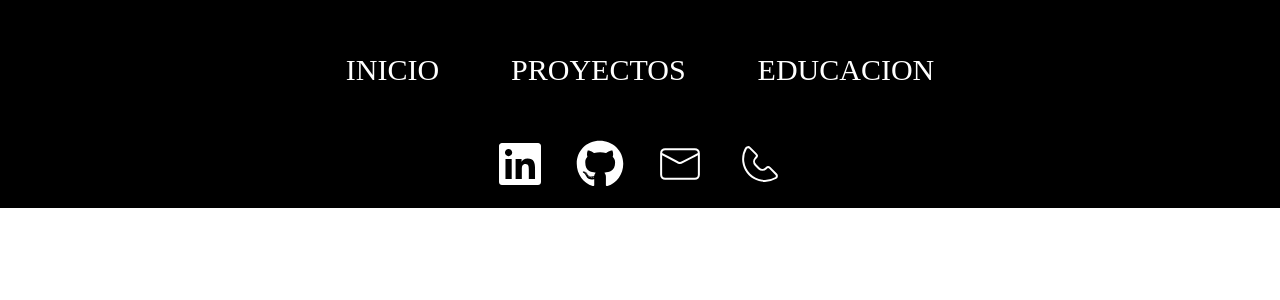
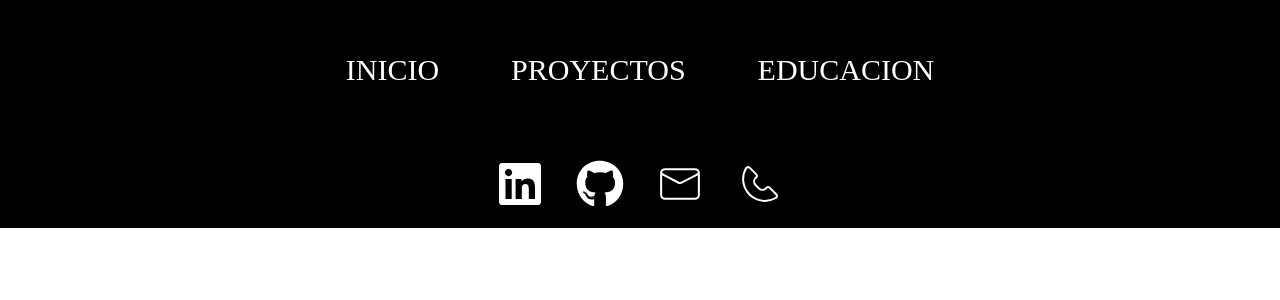
Before and after one commit to MartinDiaz04/portfolio, a React (Vite) app: page /studies in a window 1280 px wide. Shown: the top 300 px of the page. Built offline with nearby package versions, Linux system fonts and the light colour scheme; a web font is replaced by a local one.

Commit message:
padding footer

```diff
--- a/src/components/Footer.jsx
+++ b/src/components/Footer.jsx
@@ -8,7 +8,7 @@ import { FaRegFilePdf } from "react-icons/fa";
 
 function Footer() {
   return (
-    <footer className="text-center bg-black pb-5 bottom-0 w-full">
+    <footer className="text-center bg-black py-5 bottom-0 w-full">
       <div className="flex items-center justify-center">
         <a href={data.urlLinkedIn} className="text-white text-5xl mx-4">
           <FaLinkedin />
```
